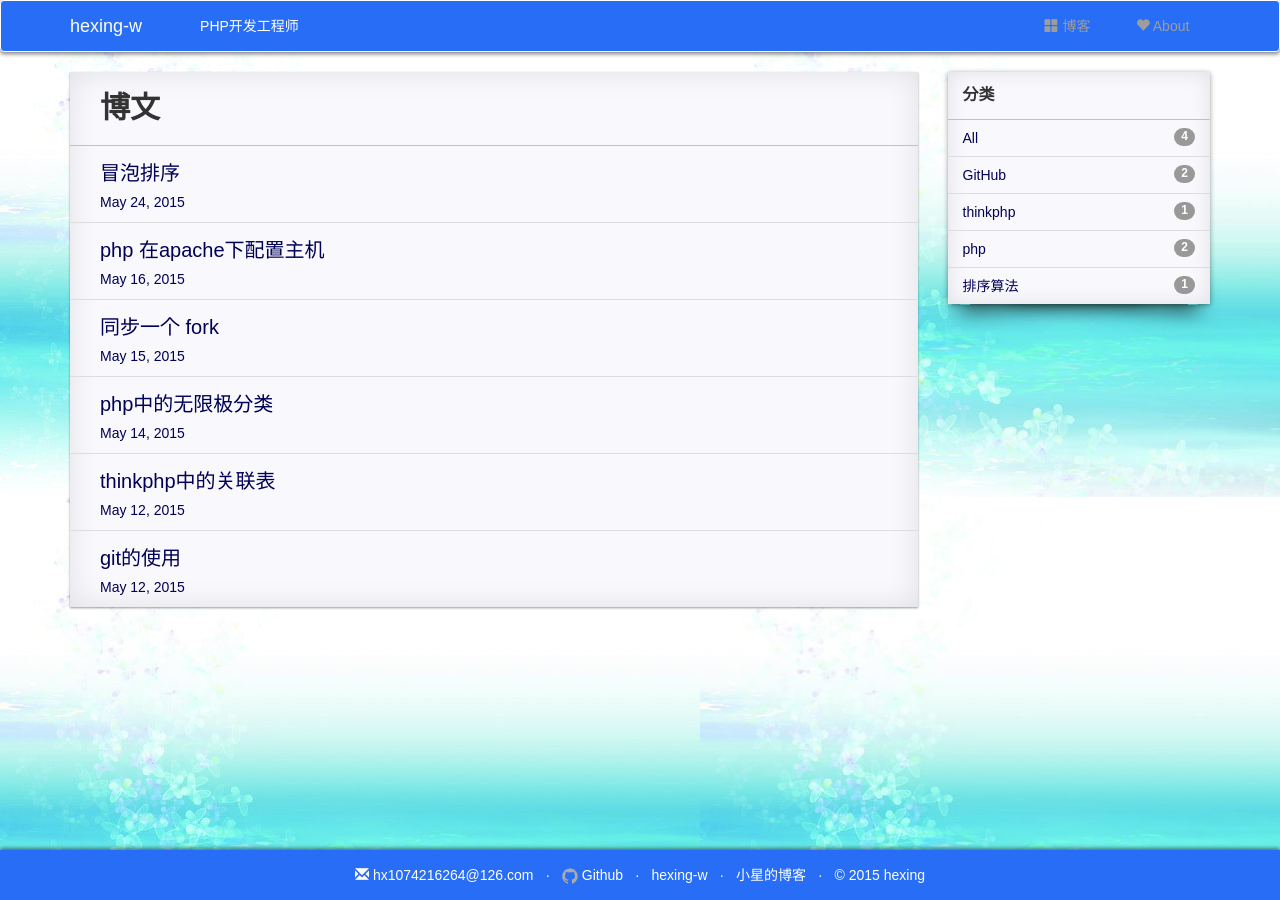
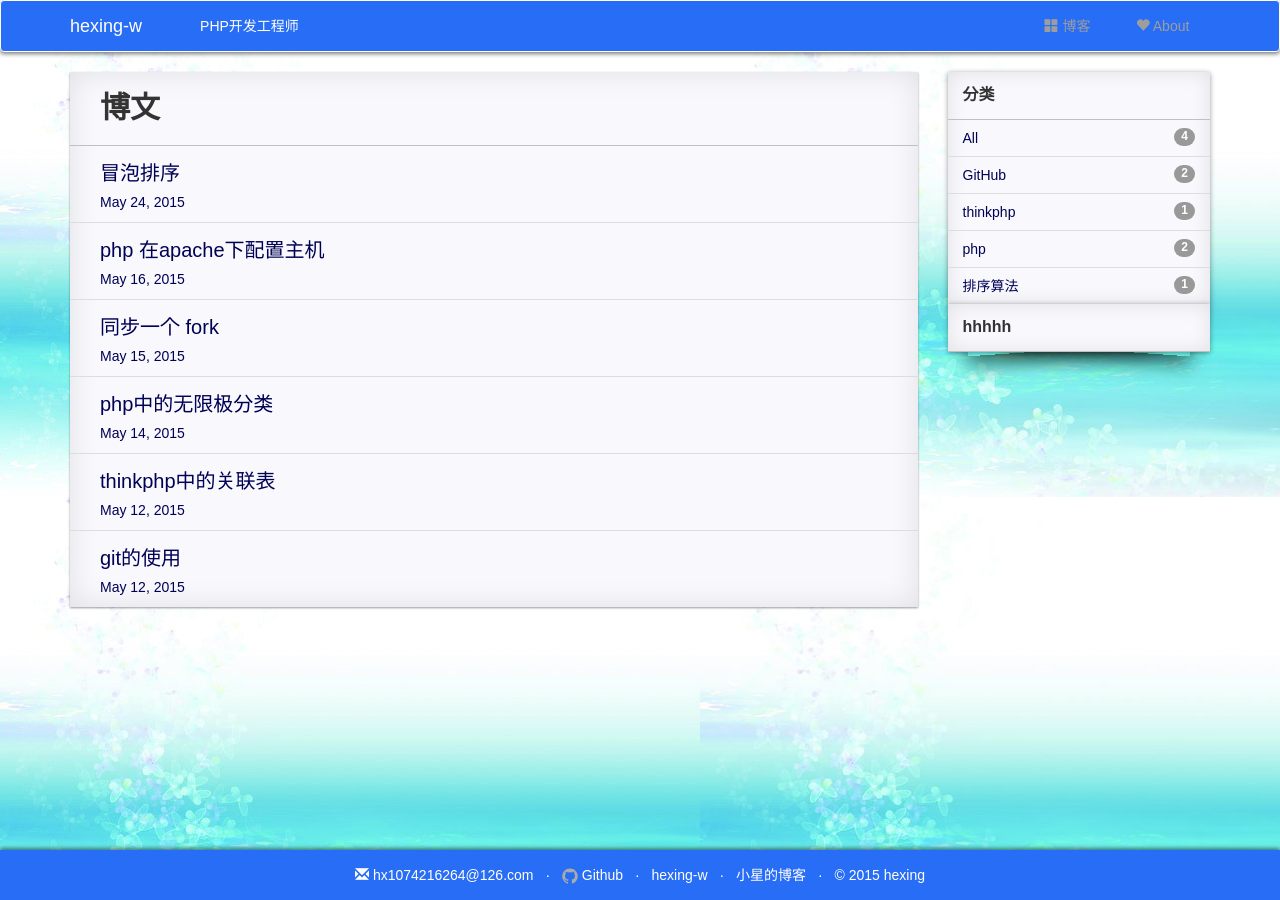
Before and after one commit to hexing-w/hexing-w.github.io, a Jekyll site: the page built from index.html, in a window 1280 px wide. Built offline with Jekyll 4.4.1, drawn with Linux system fonts in a browser that asks for light colours; nearby versions of some CDN libraries; comment, search, counter and statistics services are not loaded; a style sheet for code colours, icons or effects is not loaded.

Commit message:
Update index.html

```diff
--- a/index.html
+++ b/index.html
@@ -63,4 +63,14 @@
     </div>
   </div>
 
+
+<div class="col-sm-3">
+    <div class="shadow-corner-curl hidden-xs">
+      <div class="categories-list-header">
+        hhhhh
+      </div>
+
+    </div>
+  </div>
+
 </div>
```
